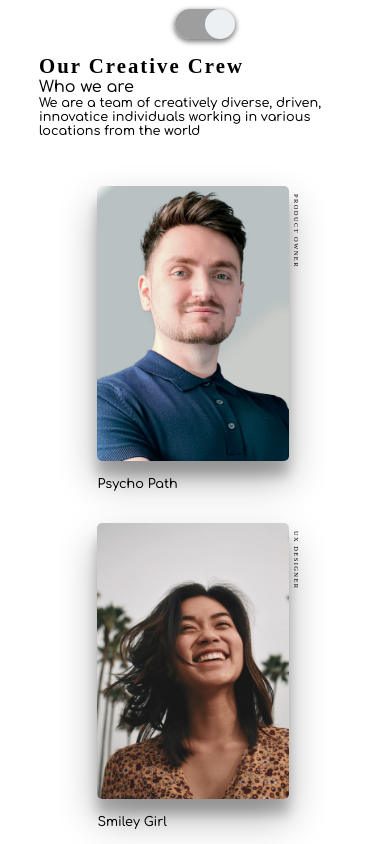
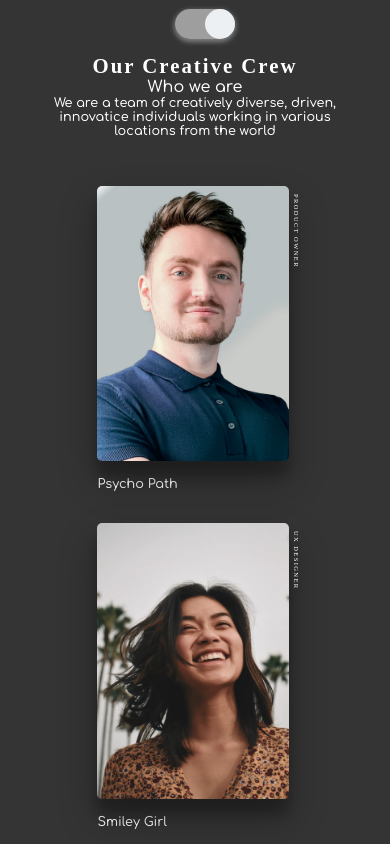
Before and after one commit to gurolbilgin/team_members, a website: page index.html in a window 390 px wide. Both pictures are taken after a click on the checkbox 205 px from the left and 24 px from the top of the page. Shown: the top 844 px of the page. Drawn offline with Linux system fonts and the light colour scheme; grey boxes are pictures that could not be loaded.

Commit message:
adds bg switch and resposiveness

```diff
--- a/app.js
+++ b/app.js
@@ -0,0 +1,5 @@
+let body = document.body;
+console.log(body);
+function changeBgColor() {
+  body.classList.toggle("dark-mode");
+}
--- a/index.html
+++ b/index.html
@@ -6,12 +6,13 @@
   <meta name="viewport" content="width=device-width, initial-scale=1.0">
   <title>Team Members</title>
   <link rel="stylesheet" href="./style.css">
+  <script src="./app.js" defer></script>
 </head>
 <body>
 
   <!-- TOGGLE & HEADER -->
   <div class="header">
-    <input type="checkbox">
+    <input type="checkbox" onClick="changeBgColor()">
     <h5>Our Creative Crew</h5>
     <p><span id="biggerText">Who we are</span><br>We are a team of creatively diverse, driven, innovatice individuals working in various locations from the world</p>
   </div>
--- a/style.css
+++ b/style.css
@@ -10,6 +10,18 @@ html {
   display: flex;
   flex-direction: column;
   align-items: center;
+  background-color: white;
+  color: black;
+  width: 100%;
+}
+/* Dark Mode Switch */
+body {
+  transition: 0.2s ease-in;
+}
+.dark-mode {
+  background-color: rgb(53, 52, 52);
+  color: white;
+  transition: 0.4s ease-out;
 }
 
 /* Toggle button  */
@@ -57,7 +69,7 @@ input:checked:before {
 
 .header {
   display: grid;
-  grid-template-columns: 1/2fr 4fr 5fr;
+  grid-template-columns: 2fr 4fr 5fr;
   justify-content: space-between;
   align-items: center;
   width: 80%;
@@ -89,9 +101,9 @@ input:checked:before {
   display: grid;
   /* grid-template-rows: repeat(2, 1fr); */
   grid-template-columns: repeat(3, 1fr);
-  height: 80vh;
-  width: 100%;
-  gap: 5rem;
+  height: 91vh;
+  width: 60%;
+  /* gap: 1rem; */
 }
 
 .col {
@@ -127,7 +139,7 @@ section {
 
 section p {
   top: 8px;
-  left: 179px;
+  left: 228px;
   position: absolute;
   text-transform: uppercase;
   font-size: 6.5px;
@@ -136,27 +148,28 @@ section p {
 }
 
 section img {
-  width: 11rem;
+  width: 14rem;
   box-shadow: rgba(0, 0, 0, 0.3) 0px 19px 38px,
     rgba(0, 0, 0, 0.22) 0px 15px 12px;
   border-radius: 5px;
   margin-right: 0.2rem;
 }
 
-@media screen and (max-width: 900px) {
+@media screen and (max-width: 1400px) {
   .container {
     display: grid;
     grid-template-columns: repeat(2, 1fr);
+    width: 60%;
     gap: 1rem;
   }
 
   section p {
     top: 8px;
-    left: 259px;
+    left: 228px;
   }
 
   section img {
-    width: 16rem;
+    width: 14rem;
   }
 
   input {
@@ -164,30 +177,21 @@ section img {
   }
 
   .header {
-  grid-template-columns: 1/1fr 4fr 5fr;
-
+    grid-template-columns: 1fr;
+    text-align: center;
   }
-
-@media screen and (max-width: 750px) {
+  @media screen and (max-width: 800px) {
     .container {
-    display: grid;
-    grid-template-columns: 1fr;
+      grid-template-columns: 3fr;
+      width: 90%;
     }
     section p {
       top: 8px;
       left: 196px;
-    position: absolute;
-    text-transform: uppercase;
-    font-size: 6.5px;
-    font-weight: 500;
-    letter-spacing: 1.4px;
     }
 
     section img {
       width: 12rem;
-    box-shadow: rgba(0, 0, 0, 0.3) 0px 19px 38px,
-      rgba(0, 0, 0, 0.22) 0px 15px 12px;
-    border-radius: 5px;
-    margin-right: 0.2rem;
     }
   }
+}
```
Lines whose indentation alone changed are shown as unchanged.
